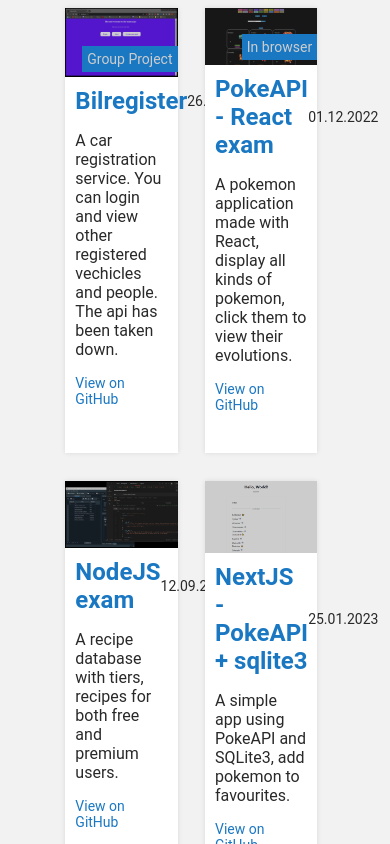
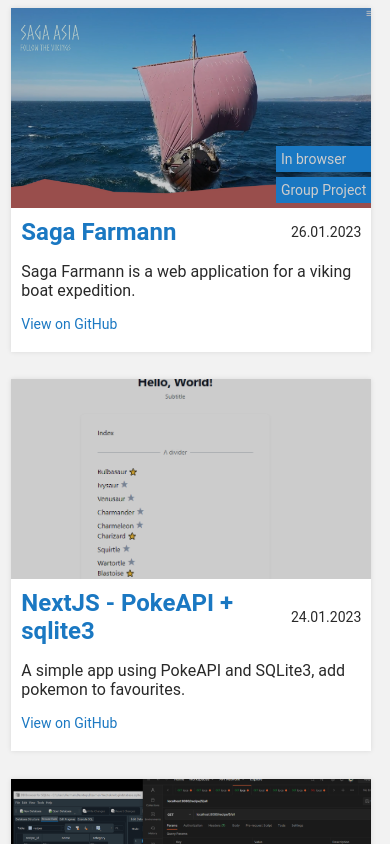
Before and after one commit to hernok/Hernoks-Portfolio, a React (Vite) app: page / in a window 390 px wide. Shown: the top 844 px of the page. Built offline with nearby package versions, Linux system fonts and the light colour scheme.

Commit message:
sorted cards, added gif

```diff
--- a/public/data.json
+++ b/public/data.json
@@ -22,12 +22,12 @@
     "git": "https://github.com/hernok/PokeAPI-Eksamen-i-React",
     "href": "https://hernok.github.io/PokeAPI-Eksamen-i-React",
     "image": "pokeapi-preview.png",
-    "gif": "",
+    "gif": "pokeapi-preview.gif",
     "alt": "PokeAPI React exam website preview"
   },
   {
     "id": 3,
-    "date": "12.09.2022",
+    "date": "09.12.2022",
     "project_name": "NodeJS exam",
     "description": "A recipe database with tiers, recipes for both free and premium users.",
     "group_project": false,
@@ -40,7 +40,7 @@
   },
   {
     "id": 4,
-    "date": "25.01.2023",
+    "date": "24.01.2023",
     "project_name": "NextJS - PokeAPI + sqlite3",
     "description": "A simple app using PokeAPI and SQLite3, add pokemon to favourites.",
     "group_project": false,
@@ -61,7 +61,7 @@
     "git": "https://github.com/larsbill/Saga-Farmann",
     "href": "https://sagafarmann.com/",
     "image": "saga-farmann.png",
-    "gif": "",
+    "gif": "saga-farmann.gif",
     "alt": "Saga-farmann website preview"
   }
 ]
--- a/src/App.css
+++ b/src/App.css
@@ -21,8 +21,10 @@
     max-width: 1200px;
     margin: 0 auto;
   }
-
-  .card {
-    flex-basis: calc(33.33% - 20px);
+}
+@media screen and (max-width: 768px) {
+  .card-wrapper {
+    width: 100%;
+    max-width: 360px;
   }
 }
--- a/src/App.jsx
+++ b/src/App.jsx
@@ -10,6 +10,8 @@
       const response = await fetch("/data.json");
       const data = await response.json();
       setData(data);
+      data.sort((b, a) => parseInt(a.id) - parseInt(b.id));
+      console.log(data);
     }
     fetchData();
   }, []);
--- a/src/components/cards/SchoolProjectCard/SchoolProjectCard.jsx
+++ b/src/components/cards/SchoolProjectCard/SchoolProjectCard.jsx
@@ -22,8 +22,16 @@
           target="_blank"
           rel="noopener noreferrer"
         >
-          <img src={`/assets/images/${image}`} alt={alt} />
+          <div
+            className={gif !== "" ? styles["static"] : styles["no-gif"]}
+            alt={alt}
+            style={{
+              "--hover-background-image": `url(/assets/gifs/${gif})`,
+              "--static-background-image": `url(/assets/images/${image})`,
+            }}
+          />
         </a>
+
         <div className={styles["school-project-card-live-container"]}>
           {live && (
             <div className={styles["school-project-card-live"]}>
--- a/src/components/cards/SchoolProjectCard/SchoolProjectCard.module.css
+++ b/src/components/cards/SchoolProjectCard/SchoolProjectCard.module.css
@@ -9,12 +9,25 @@
 
 .school-project-card-image {
   position: relative;
+  height: 200px;
+  overflow: hidden;
 }
 
-.school-project-card-image img {
+.static,
+.no-gif {
+  background-image: var(--static-background-image);
+  background-size: "cover";
+  background-position: center;
   display: block;
-  width: 100%;
-  height: auto;
+  width: 360px;
+  height: 200px;
+  background-size: cover;
+  background-position: center;
+  transition: background-image 0.3s ease-in-out;
+}
+
+.static:hover {
+  background-image: var(--hover-background-image);
 }
 
 .school-project-card-live-container {
@@ -120,19 +133,3 @@
 .school-project-card.dark .school-project-card-date {
   color: #fff;
 }
-
-@media screen and (max-width: 768px) {
-  .school-project-card {
-    width: 48%;
-    margin-right: 4%;
-  }
-}
-
-@media screen and (max-width: 480px) {
-  .school-project-card {
-    display: block;
-    width: 100%;
-    margin-right: 0;
-    margin-bottom: 20px;
-  }
-}
```
Also changed, not shown: 2 other files (tests, documents, lock files or other folders).
